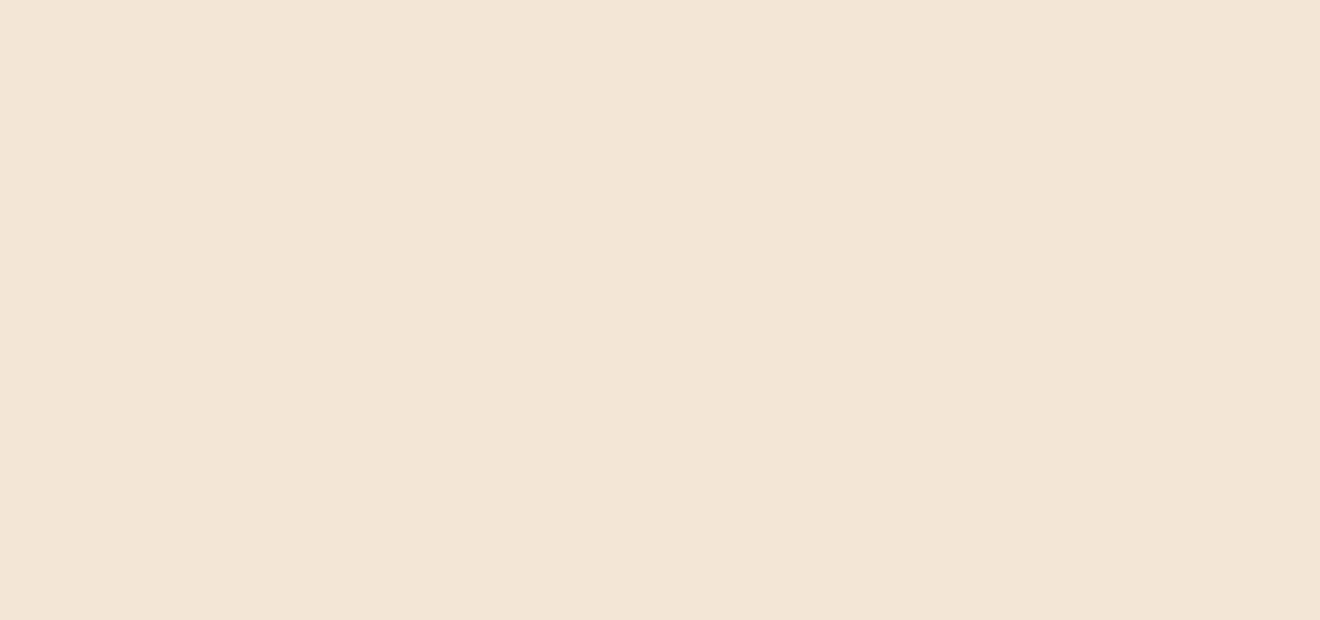
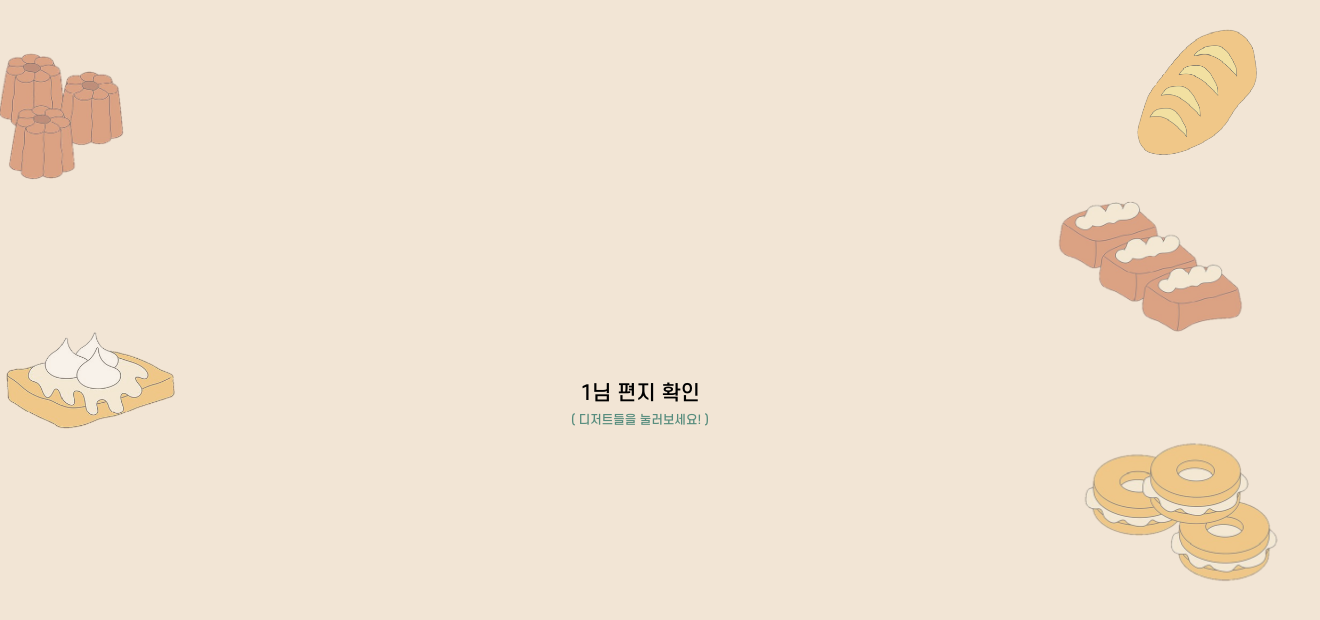
Before and after one commit to jae-hun-e/PostEatMe, a React (Create React App) app: page /open/1 in a window 1280 px wide. Before the commit this address had no page. Shown: the top 620 px of the page, 1320 px wide, since content can reach past the window. Built offline with nearby package versions, Linux system fonts and the light colour scheme; no server answers.

Commit message:
local 환경에서는 구현 완료!

```diff
--- a/src/App.js
+++ b/src/App.js
@@ -19,7 +19,7 @@ const App = () => {
                 <Route path="/" element={<Main />}></Route>
                 <Route path="/login" element={<Login />}></Route>
                 <Route path="/memo/:id" element={<Memo />}></Route>
-                <Route path="/open" element={<Open />}></Route>
+                <Route path="/open/:id" element={<Open />}></Route>
             </Routes>
         </QueryClientProvider>
     );
--- /dev/null
+++ b/src/components/Modal.js
@@ -0,0 +1,77 @@
+import React from 'react'
+import styled from "styled-components";
+
+const Modal = ({modalClose, memo}) => {
+  console.log("Modal", memo)
+
+  return (
+    <Modal__container>
+      <MModal>
+        <Modal__button onClick={modalClose}>X</Modal__button>
+        <br /><br /><br />
+        <MemoDiv>
+          {memo.map((data, idx) => <MemoList key={idx}>{idx+1}번 : {data}</MemoList>)}
+        </MemoDiv>
+      </MModal>
+    </Modal__container>
+  )
+}
+
+export default Modal;
+
+const MemoDiv = styled.div`
+  display: flex;
+  flex-direction: column;
+  align-items: flex-start;
+  padding: 20px;
+  width: 100%;
+  height: 100%;
+
+`
+const MemoList = styled.p`
+  padding-top: 10px;
+  color: black;
+  font-size: 14px;
+  font-family: "SCDream";
+  margin-bottom: 10px;
+`
+
+const Modal__container = styled.div`
+    width: 100%;
+    height: 100vh;
+    background-color: rgba(0,0,0,0.4);
+    z-index: 10;
+    position: fixed;
+    top: 0;
+    left: 0;
+`
+
+const MModal = styled.div`
+    width: 300px;
+    height: 66%;
+    background-color: #fff;
+    // Modal 창 브라우저 가운데로 조정
+    position: absolute;
+    left: 50%;
+    top:50%;
+    transform: translate(-50%, -50%);
+    z-index:100;
+    border-radius: 6px;
+`
+
+const Modal__button = styled.button`
+    position: relative;
+    width: 24px;
+    height: 24px;
+    text-align: center;
+    left:-40.6%;
+    top: 4%;
+    // transform: translate(-50%, -50%);
+    border-width: 1.2px;
+    border-color: black;
+    border-radius: 6px;
+    background-color: #f0d596;
+    color: black;
+    font-size: 16px;
+    font-family: "SCDream";
+`
--- a/src/pages/Login.jsx
+++ b/src/pages/Login.jsx
@@ -47,13 +47,15 @@ const Login = () => {
             DBdata.filter((data)=>{
                 if(data.phone === userData.phone){ // 번호 확인
                     if(data.name === userData.name){ // 이름 확인
-                        if (data.num === memoNum.filter((memo) => memo.name === userData.name).length){ // 찼는지 확인
+
+                        const userMemo = memoNum.filter((memo) => memo.name === userData.name);
+
+                        if (data.num === userMemo.length){ // 찼는지 확인
                             alert("POST EAT ME가 완성되었습니다!")
-                            window.location.href = `http://localhost:3000/open`;
+                            window.location.href = window.location.origin + "/open/" + encodeURI(encodeURIComponent(userData.name))+"_"+userData.phone;
                             return console.log('post eat me')
                         }
-                        else
-                        {
+                        else {
                             alert("로그인 되었습니다!")
                             setScroll((scroll) => !scroll)
                             return console.log('login')
@@ -64,11 +66,11 @@ const Login = () => {
                         return console.log('name')
                     }
                 }
-                else{
-                    alert("인원수를 설정 후 공유하기를 누르시면 회원가입이 됩니다!")
-                    setScroll((scroll) => !scroll)
-                    return console.log('sign')
-                }
+                // else{
+                //     alert("인원수를 설정 후 공유하기를 누르시면 회원가입이 됩니다!")
+                //     setScroll((scroll) => !scroll)
+                //     return console.log('sign')
+                // }
             })
         }
     }
--- a/src/pages/Memo.jsx
+++ b/src/pages/Memo.jsx
@@ -7,7 +7,7 @@ import axios from "axios";
 const BASE_URL = 'http://15.165.62.51:8000/'
 const TEST_URL = 'http://0.0.0.0:8000'
 
-const Memo = (props) => {
+const Memo = () => {
 
   const userData = decodeURI(decodeURIComponent(window.location.href.split('memo/')[1]));
   // console.log(href.split('memo/')[1])
--- a/src/pages/Open.jsx
+++ b/src/pages/Open.jsx
@@ -1,4 +1,4 @@
-import React from "react";
+import React, {useEffect, useState} from 'react';
 import { Link } from "react-router-dom";
 import styled from "styled-components";
 import dst1 from "../assets/dst1.svg";
@@ -6,35 +6,65 @@ import dst2 from "../assets/dst2.svg";
 import dst3 from "../assets/dst3.svg";
 import dst4 from "../assets/dst4.svg";
 import dst5 from "../assets/dst5.svg";
+import Modal from "../components/Modal";
+import axios from "axios";
+
+const BASE_URL = 'http://15.165.62.51:8000/'
+const TEST_URL = 'http://0.0.0.0:8000'
 
 const Open = () => {
+
+  const userData = decodeURI(decodeURIComponent(window.location.href.split('open/')[1]));
+  // console.log(href.split('memo/')[1])
+  const userName = userData.split(('_'))[0]
+  const userPhone = userData.split(('_'))[1]
+
+  const [modalOpen, setModalOpen] = useState(false)
+  const modalClose = () => {
+    setModalOpen(!modalOpen)
+  }
+
+  const [memoData, setMemoData] = useState([])
+
+  useEffect(() => {
+    axios.get(`${TEST_URL}/memo`).then(res => setMemoData(res.data.filter((memo) => memo.name === userName).map((data)=> data.Memo)))
+    console.log(userName)
+  }, []);
+
   return (
     <div style={{ position: "relative", height: "500px" }}>
+      {console.log('memoData2',memoData)}
+      { modalOpen && <Modal modalClose={modalClose} memo={memoData} ></Modal>}
       <Div1 style={{ width: "260px" }}>
-                <img src={dst1} />
+        <img src={dst1} onClick={modalClose} />
       </Div1>
       <Div2 style={{ width: "160px" }}>
-                <img src={dst2} />
+        <img src={dst2} onClick={modalClose}/>
       </Div2>
       <Div3 style={{ width: "260px" }}>
-                <img src={dst3} />
+        <img src={dst3} onClick={modalClose}/>
       </Div3>
       <Txt>
-                <MainTxt>OOO님 편지 확인</MainTxt>
+        <MainTxt>{userName}님 편지 확인</MainTxt>
         <SubTxt>( 디저트들을 눌러보세요! )</SubTxt>
       </Txt>
       <Div4 style={{ width: "300px" }}>
-                <img src={dst4} />
+        <img src={dst4} onClick={modalClose}/>
       </Div4>
       <Div5 style={{ width: "280px" }}>
-                <img src={dst5} />
+        <img src={dst5} onClick={modalClose}/>
       </Div5>
+      {/* <MemoList/> */}
     </div>
   );
 };
 
 export default Open;
 
+const Container = styled.div`
+
+
+`
 const Div1 = styled.div`
   position: absolute;
   top: -50px;
```
Lines whose indentation alone changed are shown as unchanged.
